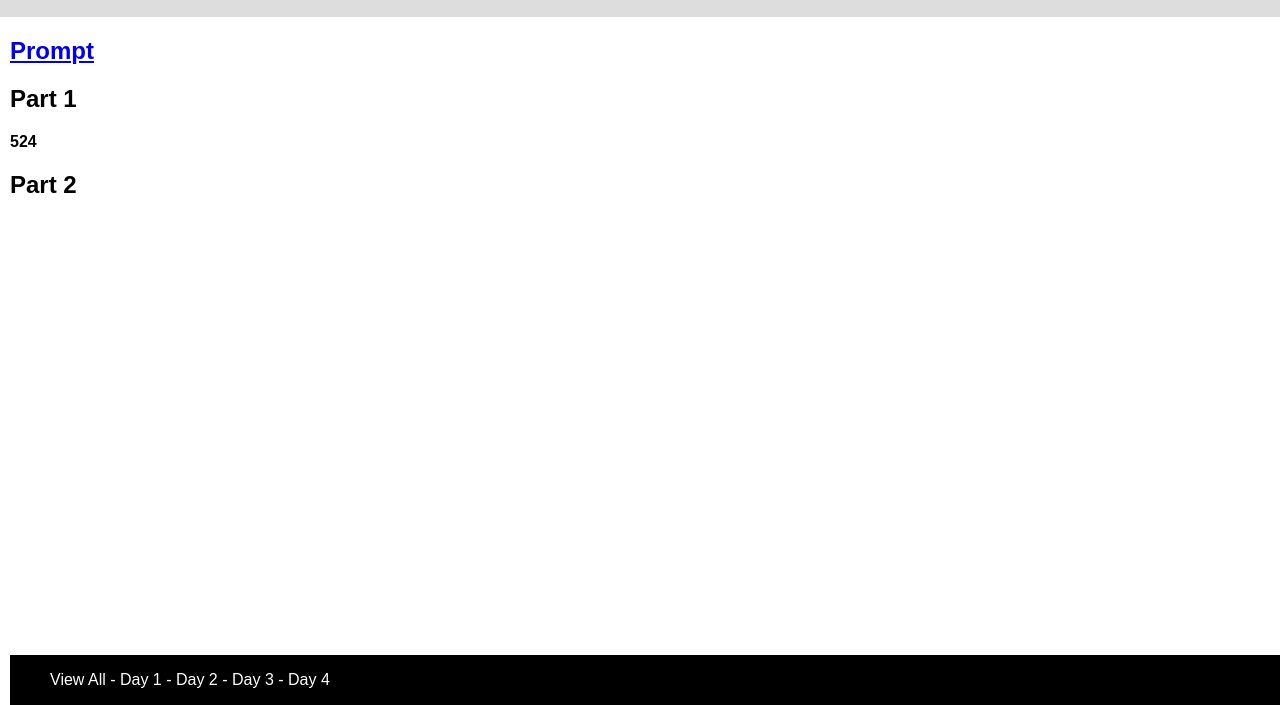
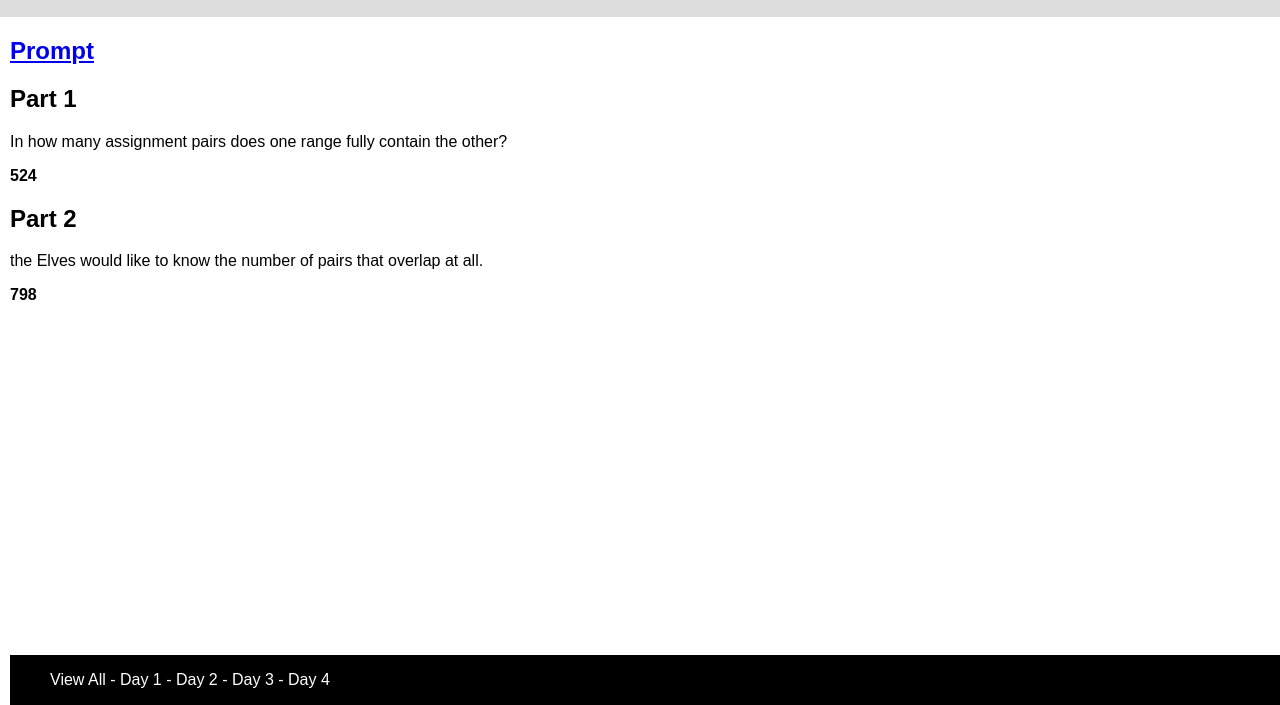
Before and after one commit to erautenberg/adventofcode2022, a website: page public/days/4.html in a window 1280 px wide. Shown: the part 95-800 px from the top of the page. Drawn offline with Linux system fonts and the light colour scheme.

Commit message:
feat(Day4): solution for part 2

```diff
--- a/public/days/4.html
+++ b/public/days/4.html
@@ -13,11 +13,11 @@
   <h2><a href="https://adventofcode.com/2022/day/4">Prompt</a></h2>
 
   <h2>Part 1</h2>
-  <p></p>
+  <p>In how many assignment pairs does one range fully contain the other?</p>
   <p class="answer" id="answer1"></p>
 
   <h2>Part 2</h2>
-  <p></p>
+  <p>the Elves would like to know the number of pairs that overlap at all.</p>
   <p class="answer" id="answer2"></p>
 
   <footer><ul id="nav"></ul></footer>
--- a/public/src/4.js
+++ b/public/src/4.js
@@ -13,7 +13,7 @@ parseData(DAY4, (input) => {
  */
 function runPart1(input) {
   const assignments = parseAssignments(input);
-  return assignments.reduce((acc, curr) => compareSections(...curr) ? ++acc : acc, 0);
+  return assignments.reduce((acc, curr) => compareSections1(...curr) ? ++acc : acc, 0);
 }
 
 /**
@@ -23,7 +23,8 @@ function runPart1(input) {
  * @returns {number}
  */
 function runPart2(input) {
-  return null;
+  const assignments = parseAssignments(input);
+  return assignments.reduce((acc, curr) => compareSections2(...curr) ? ++acc : acc, 0);
 }
 
 /**
@@ -64,13 +65,13 @@ function getArrayFromRange(start, end) {
 }
 
 /**
- * Given two arrays, return true if either array is completed contained inside the other.
+ * Given two arrays, return true if either array is completely contained inside the other.
  *
  * @param {array} arr1
  * @param {array} arr2
  * @returns {boolean}
  */
-function compareSections(arr1, arr2) {
+function compareSections1(arr1, arr2) {
   let maxArr = arr1;
   let minArr = arr2;
   if (arr2.length > arr1.length) {
@@ -79,3 +80,14 @@ function compareSections(arr1, arr2) {
   }
   return minArr.every(elem => maxArr.includes(elem));
 }
+
+/**
+ * Given two arrays, return true if any value from one array is present in the other.
+ *
+ * @param {array} arr1
+ * @param {array} arr2
+ * @returns {boolean}
+ */
+function compareSections2(arr1, arr2) {
+  return arr1.filter(i => arr2.includes(i)).length > 0;
+}
```
